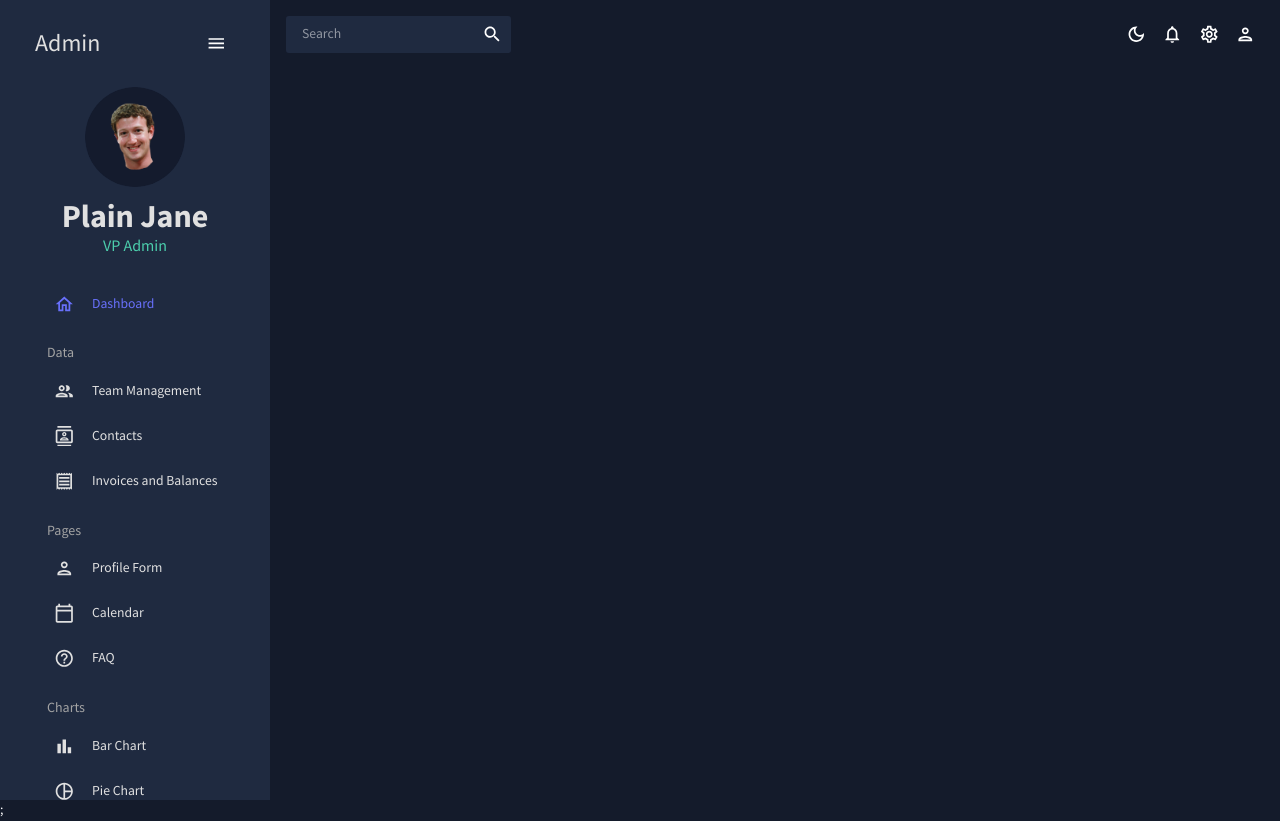
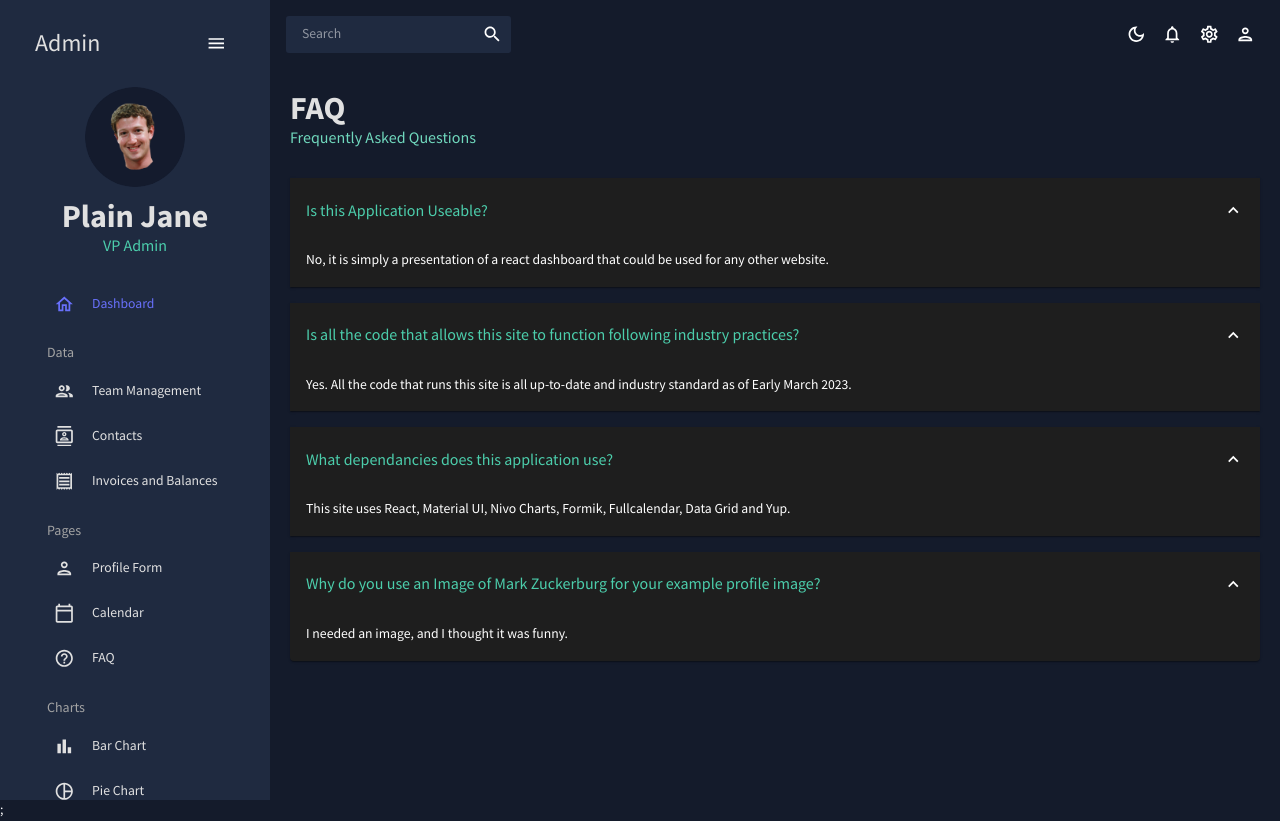
Before and after one commit to Williamskj/React-Admin-Dashboard, a React (Create React App) app: page /faq in a window 1280 px wide. Built offline with nearby package versions, Linux system fonts and the light colour scheme.

Commit message:
Finished working on FAQ. Might add more questions.

```diff
--- a/src/App.js
+++ b/src/App.js
@@ -11,7 +11,7 @@ import Contacts from "./scenes/contacts";
 import Form from "./scenes/form";
 // import Line from "./scenes/line";
 // import Pie from "./scenes/pie";
-// import FAQ from "./scenes/faq";
+import FAQ from "./scenes/faq";
 // import Geography from "./scenes/geography";
 import Calendar from "./scenes/calendar";
 
@@ -35,7 +35,7 @@ function App() {
               <Route path="/form" element={<Form />} />
               {/* <Route path="/line" element={<Line />} /> */}
               {/* <Route path="/pie" element={<Pie />} /> */}
-              {/* <Route path="/faq" element={<FAQ />} /> */}
+              <Route path="/faq" element={<FAQ />} />
               {/* <Route path="/geography" element={<Geography />} /> */}
               <Route path="/calendar" element={<Calendar />} />
             </Routes>
--- a/src/scenes/faq/index.jsx
+++ b/src/scenes/faq/index.jsx
@@ -0,0 +1,72 @@
+import { Box, useTheme, Typography } from "@mui/material";
+import Header from "../../components/Header";
+import Accordion from "@mui/material/Accordion";
+import AccordionSummary from "@mui/material/AccordionSummary";
+import AccordionDetails from "@mui/material/AccordionDetails";
+import ExpandMoreIcon from "@mui/icons-material/ExpandMore";
+import { tokens } from "../../theme";
+
+const FAQ = () => {
+    const theme = useTheme();
+    const colors = tokens(theme.palette.mode);
+
+    return <Box m="20px">
+        <Header title="FAQ" subtitle="Frequently Asked Questions" />
+
+        <Accordion defaultExpanded>
+            <AccordionSummary expandIcon={<ExpandMoreIcon />}>
+                <Typography color={colors.greenAccent[500]} variant="h5">
+                    Is this Application Useable?
+                </Typography>
+            </AccordionSummary>
+            <AccordionDetails>
+                <Typography>
+                    No, it is simply a presentation of a react dashboard that could be
+                    used for any other website.
+                </Typography>
+            </AccordionDetails>
+        </Accordion>
+        <Accordion defaultExpanded>
+            <AccordionSummary expandIcon={<ExpandMoreIcon />}>
+                <Typography color={colors.greenAccent[500]} variant="h5">
+                    Is all the code that allows this site to function following
+                    industry practices?
+                </Typography>
+            </AccordionSummary>
+            <AccordionDetails>
+                <Typography>
+                    Yes. All the code that runs this site is all up-to-date
+                    and industry standard as of Early March 2023.
+                </Typography>
+            </AccordionDetails>
+        </Accordion>
+        <Accordion defaultExpanded>
+            <AccordionSummary expandIcon={<ExpandMoreIcon />}>
+                <Typography color={colors.greenAccent[500]} variant="h5">
+                    What dependancies does this application use?
+                </Typography>
+            </AccordionSummary>
+            <AccordionDetails>
+                <Typography>
+                    This site uses React, Material UI, Nivo Charts, Formik, Fullcalendar,
+                     Data Grid and Yup.
+                </Typography>
+            </AccordionDetails>
+        </Accordion>
+        <Accordion defaultExpanded>
+            <AccordionSummary expandIcon={<ExpandMoreIcon />}>
+                <Typography color={colors.greenAccent[500]} variant="h5">
+                    Why do you use an Image of Mark Zuckerburg for your example
+                    profile image?
+                </Typography>
+            </AccordionSummary>
+            <AccordionDetails>
+                <Typography>
+                    I needed an image, and I thought it was funny.
+                </Typography>
+            </AccordionDetails>
+        </Accordion>
+    </Box>
+}
+
+export default FAQ;
```
